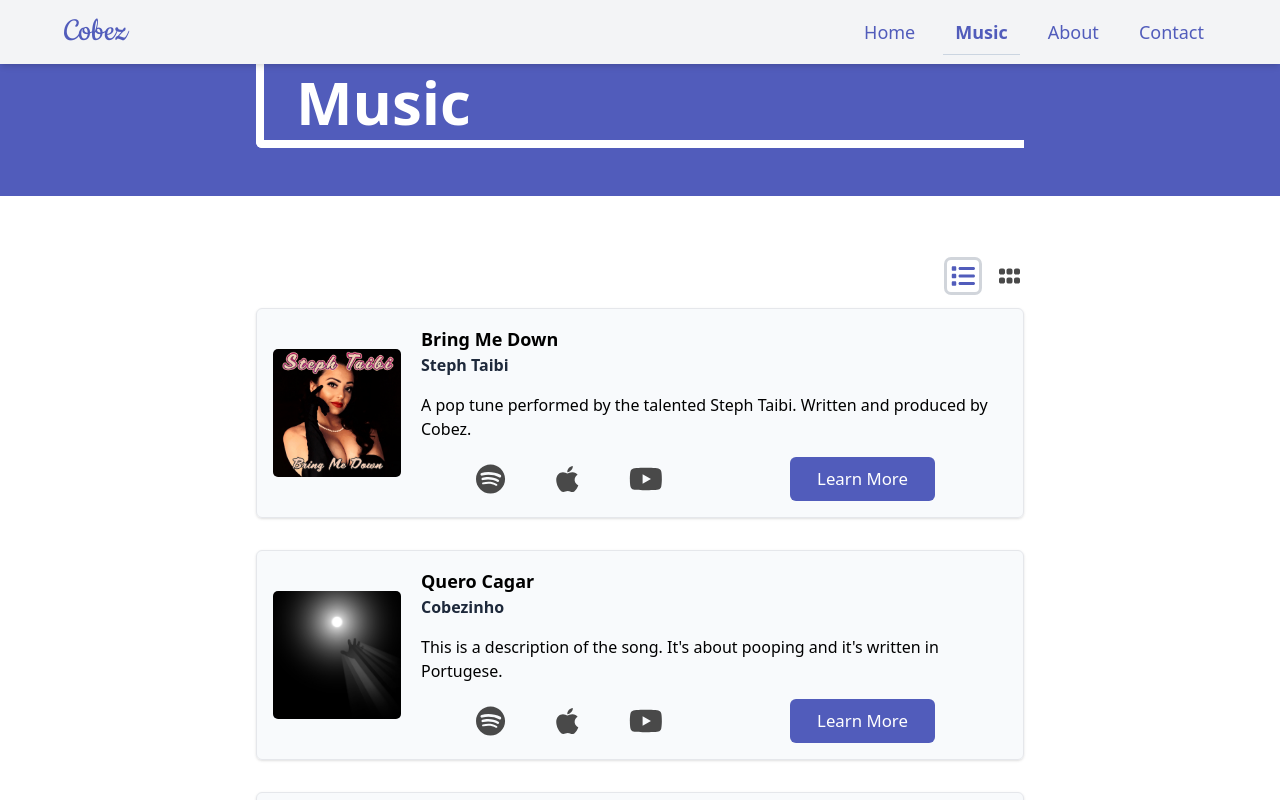
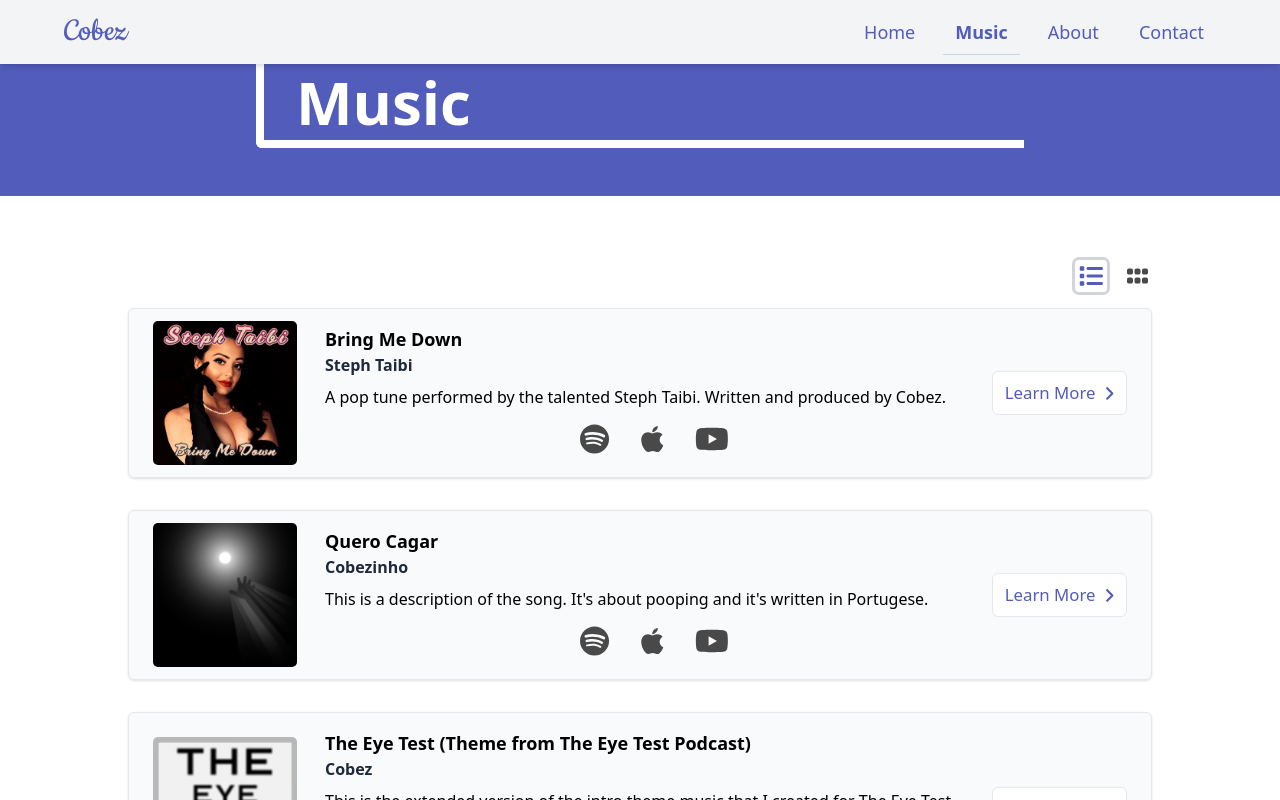
Before and after one commit to jcobert/cobez-music, a Next.js app: page /music in a window 1280 px wide. Shown: the top 800 px of the page. Built offline with nearby package versions, Linux system fonts and the light colour scheme; a web font is replaced by a local one.

Commit message:
modify list view styling

```diff
--- a/components/SongCard.jsx
+++ b/components/SongCard.jsx
@@ -4,6 +4,11 @@ import {
   faApple,
   faYoutube,
 } from "@fortawesome/free-brands-svg-icons";
+import {
+  faArrowRight,
+  faAnglesRight,
+  faAngleRight,
+} from "@fortawesome/free-solid-svg-icons";
 import Link from "next/link";
 
 function SongCard(props) {
@@ -15,9 +20,9 @@ function SongCard(props) {
       <div className="border bg-slate-50 pb-4 md:pb-0 rounded-md">
         <div className="flex flex-col md:flex-row justify-center items-center px-4">
           {/* Artwork */}
-          <div className="h-56 w-56 md:h-32 md:w-32 rounded flex items-center justify-center p-4 md:p-0 md:flex-grow-0">
+          <div className="h-56 w-56 md:h-32 md:w-32 lg:h-40 lg:w-40 flex items-center justify-center">
             <div
-              className="bg-contain bg-no-repeat bg-center rounded h-56 w-56 md:h-32 md:w-32"
+              className="bg-contain bg-no-repeat bg-center p-24 md:p-16 lg:p-[4.5rem]"
               style={{
                 backgroundImage: `url(${song.data.artwork})`,
                 borderRadius: 5,
@@ -25,19 +30,19 @@ function SongCard(props) {
             ></div>
           </div>
           {/* Body */}
-          <div className="flex flex-col items-center gap-y-4 md:pl-5 mt-3 md:mt-0 md:py-4 md:flex-1">
+          <div className="flex flex-col items-center gap-y-4 md:gap-y-2 md:pl-5 mt-3 md:mt-0 md:py-4 md:flex-1">
             {/* Title */}
             <div className="flex flex-col items-center md:items-start md:self-start text-center md:text-left">
               <h4 className="text-lg font-bold">{song.data.title}</h4>
               <h5 className="text-slate-800 font-bold">{song.data.artist}</h5>
             </div>
             {/* Description */}
-            <div className="">
+            <div className="md:self-start">
               <p>{song.data.description}</p>
             </div>
             <div className="flex flex-col md:flex-row w-full justify-center items-center gap-y-4">
               {/* Stream Links */}
-              <div className="flex w-full md:w-9/12 items-center justify-around md:justify-evenly text-5xl md:text-3xl text-theme-tertiary p-2 md:p-1 flex-1">
+              <div className="flex w-full md:w-9/12 items-center justify-around md:justify-center md:gap-x-8 text-5xl md:text-3xl text-theme-tertiary p-2 md:p-1 flex-1">
                 <a
                   className="hover:text-theme-primary transition"
                   href={song.data.links.spotify}
@@ -57,15 +62,25 @@ function SongCard(props) {
                   <FontAwesomeIcon icon={faYoutube} />
                 </a>
               </div>
-              {/* Learn More Button */}
-              <div className="w-full text-center flex-1 mb-4 md:mb-0">
+              {/* Learn More Button - md */}
+              <div className="w-full text-center flex-1 mb-4 md:mb-0 lg:hidden">
                 <Link href={`/music/${song.slug}`}>
-                  <a className="block mx-auto rounded-md p-4 md:p-2 md:w-6/12 w-10/12 sm:max-w-[12rem] bg-theme-primary hover:bg-theme-tertiary text-white text-lg md:text-base transition-all">
-                    Learn More
+                  <a className="mx-auto rounded-md p-4 md:p-2 md:w-36 w-10/12 sm:max-w-[12rem] bg-white hover:bg-theme-primary text-theme-primary hover:text-white border text-lg md:text-base flex gap-x-2 justify-center items-center transition-all">
+                    <span>Learn More</span>
+                    <FontAwesomeIcon className="" icon={faAngleRight} />
                   </a>
                 </Link>
               </div>
             </div>
+          </div>
+          {/* Learn More Button - lg */}
+          <div className="text-center hidden lg:block px-2">
+            <Link href={`/music/${song.slug}`}>
+              <a className="mx-auto rounded-md py-2 px-3 w-full max-w-[12rem] bg-white hover:bg-theme-primary text-theme-primary hover:text-white border text-base flex gap-x-2 justify-center items-center transition-all">
+                <span>Learn More</span>
+                <FontAwesomeIcon className="" icon={faAngleRight} />
+              </a>
+            </Link>
           </div>
         </div>
       </div>
@@ -87,7 +102,7 @@ function SongCard(props) {
           ></div>
         </div>
         {/* Body */}
-        <div className="flex flex-col items-center gap-y-4 mt-3 flex-1">
+        <div className="flex flex-col items-center gap-y-4 w-full mt-3 flex-1">
           {/* Title */}
           <div className="flex flex-col items-center text-center">
             <h4 className="text-lg font-bold">{song.data.title}</h4>
@@ -122,8 +137,9 @@ function SongCard(props) {
             {/* Learn More Button */}
             <div className="w-full text-center mb-4">
               <Link href={`/music/${song.slug}`}>
-                <a className="block mx-auto rounded-md p-4 md:p-2 md:w-9/12 w-10/12 sm:max-w-[12rem] bg-theme-primary hover:bg-theme-tertiary text-white text-lg md:text-base transition-all">
-                  Learn More
+                <a className="mx-auto rounded-md p-4 md:p-2 md:w-6/12 w-10/12 sm:max-w-[12rem] bg-white hover:bg-theme-primary text-theme-primary hover:text-white border text-lg md:text-base flex gap-x-2 justify-center items-center transition-all">
+                  <span>Learn More</span>
+                  <FontAwesomeIcon className="" icon={faAngleRight} />
                 </a>
               </Link>
             </div>
--- a/pages/index.jsx
+++ b/pages/index.jsx
@@ -60,7 +60,7 @@ export default function Home({ songData }) {
             {/* Music Page Link */}
             <div className="text-center mt-8 md:mt-12 py-2 md:pb-0">
               <Link href="/music">
-                <a className="inline-block rounded-md p-4 md:p-2 w-9/12 sm:max-w-[12rem] border border-theme-primary bg-white hover:bg-theme-primary text-theme-primary hover:text-white text-lg md:text-base font-bold transition">
+                <a className="inline-block rounded-md p-4 md:p-2 w-9/12 sm:max-w-[12rem] border bg-theme-primary hover:bg-theme-tertiary text-white hover:text-white text-lg md:text-base font-bold transition">
                   <div className="flex gap-x-2 justify-center items-center">
                     <span>All Music</span>
                     <FontAwesomeIcon
--- a/pages/music.jsx
+++ b/pages/music.jsx
@@ -26,7 +26,7 @@ export default function Music({ songData }) {
       </section>
       {/* Main Content */}
       <section className="mt-8 md:mt-12 lg:mt-12 mx-auto bg-white py-4 pb-12 md:py-16">
-        <div className={`mx-auto border-theme-secondary rounded-md px-4 md:p-0 ${viewType === "grid" ? "max-w-3xl lg:max-w-5xl" : "max-w-3xl"}`}>
+        <div className={`mx-auto border-theme-secondary rounded-md px-4 md:p-0 ${viewType === "grid" ? "max-w-3xl lg:max-w-5xl" : "max-w-3xl lg:max-w-5xl"}`}>
           {/* Sort and Filter */}
           <div className="flex justify-end pb-4">
             <div className="flex justify-center items-center text-2xl text-theme-tertiary gap-x-4">
```
